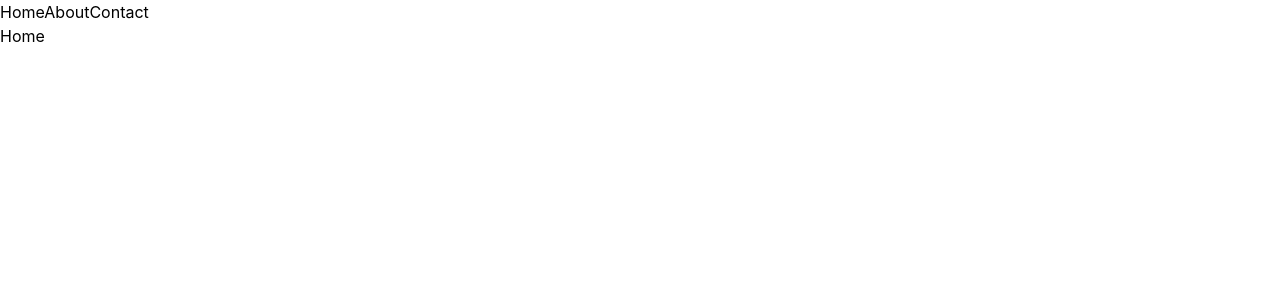
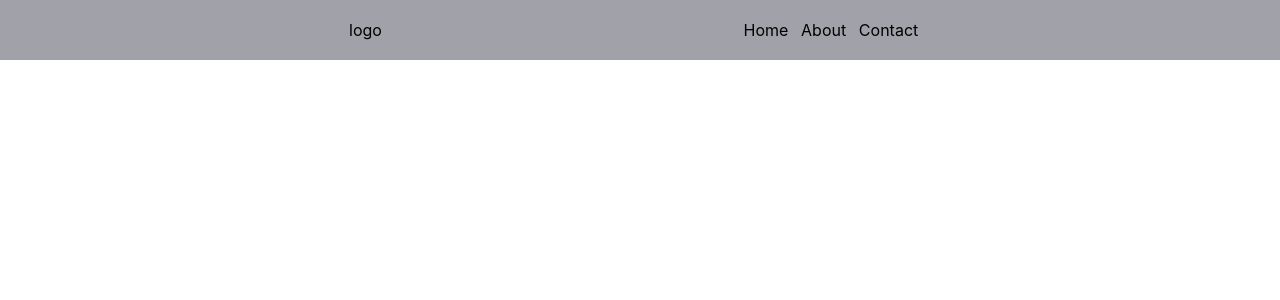
Before and after one commit to Ameer2000Mzori/Navbar-React, a React (Create React App) app: page / in a window 1280 px wide. Shown: the top 300 px of the page. Built offline with nearby package versions, Linux system fonts and the light colour scheme.

Commit message:
added some styling and changes to the navbar

```diff
--- a/src/components/Navbar.jsx
+++ b/src/components/Navbar.jsx
@@ -1,20 +1,25 @@
 import React from 'react'
 import { Link } from 'react-router-dom'
-import Home from './pages/Home.jsx'
-import About from './pages/About.jsx'
-import Contact from './pages/Contact.jsx'
-import NotFound from './pages/NotFound.jsx'
 
 const Navbar = () => {
   return (
     <>
-      <ul>
+      <div className="w-[100%] h-[60px] fixed top-0 left-0 flex flex-row text-center items-center justify-evenly bg-zinc-400">
+        <div>
+          <h1>logo</h1>
+        </div>
+        <ul className=" w-[200px] flex flex-row  text-center items-center justify-evenly">
           <li>
             <Link to="/">Home</Link>
+          </li>
+          <li>
             <Link to="/about">About</Link>
+          </li>
+          <li>
             <Link to="/contact">Contact</Link>
           </li>
         </ul>
+      </div>
     </>
   )
 }
```
Lines whose indentation alone changed are shown as unchanged.
